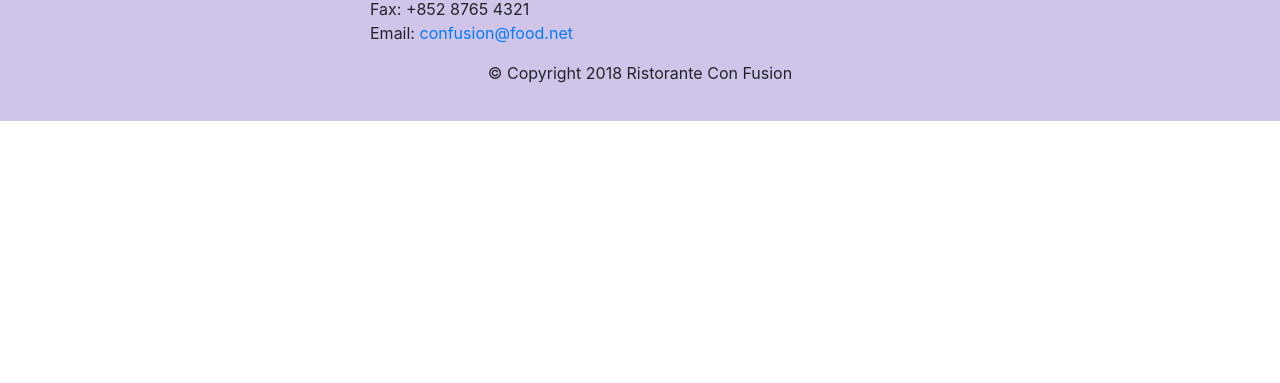
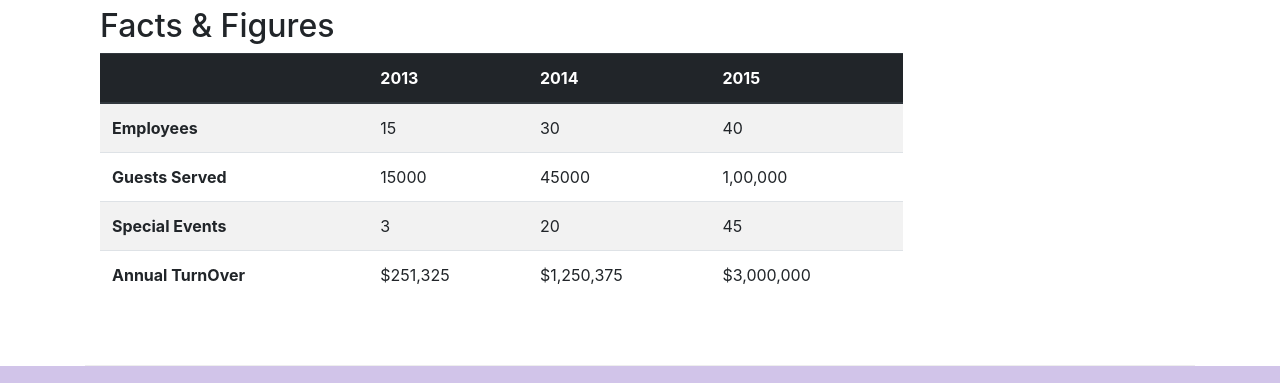
Before and after one commit to Akansha0211/Bootstrap4, a website: page aboutus.html in a window 1280 px wide. Shown: the part 1705-2088 px from the top of the page. Before the commit the page ends 1826 px from the top, so only its background shows below. Drawn offline with nearby package versions, Linux system fonts and the light colour scheme.

Commit message:
Tables and Cards

```diff
--- a/aboutus.html
+++ b/aboutus.html
@@ -70,7 +70,31 @@
                 <p>Started in 2010, Ristorante con Fusion quickly established itself as a culinary icon par excellence in Hong Kong. With its unique brand of world fusion cuisine that can be found nowhere else, it enjoys patronage from the A-list clientele in Hong Kong.  Featuring four of the best three-star Michelin chefs in the world, you never know what will arrive on your plate the next time you visit us.</p>
                 <p>The restaurant traces its humble beginnings to <em>The Frying Pan</em>, a successful chain started by our CEO, Mr. Peter Pan, that featured for the first time the world's best cuisines in a pan.</p>
             </div>
-            <div>
+            <div class="col-sm">
+                <div class="card">
+                    <h3 class="card-header bg-primary text-white">Facts At a Glance</h3>
+                    <div class="card-body">
+                        <dl class="row">
+                            <dt class="col-6">Started</dt>
+                            <dd class="col-6">3Feb. 2013</dd>
+                            <dt class="col-6">Major Stake Holder</dt>
+                            <dd class="col-6">HK Fine Food Inc.</dd>
+                            <dt class="col-6">Last Year TurnOver</dt>
+                            <dd class="col-6">$1,250,375</dd>
+                            <dt class="col-6">Employees</dt>
+                            <dd class="col-6">40</dd>
+                        </dl>
+                    </div>
+                </div>
+            </div>
+            <div class="col-12">
+                <div class="card card-body bg-light">
+                    <blockquote class="blockquote">
+                        <p class="mb-0">You better cut the pizza in four pieces
+                            because I'm not hungry enough to eat six.</p>
+                        <footer class="blockquote-footer">Yogi Berra,<cite title="Source Title">The Wit andWisdome of Yogi Berra, P.Pepe,Diversion Books,2014</cite></footer>
+                    </blockquote>
+                </div>
             </div>
         </div>
 
@@ -87,6 +111,50 @@
                 <h3>Alberto Somayya <small>Executive Chef</small></h3>
                 <p class="d-none d-sm-block">Award winning three-star Michelin chef with wide International experience having worked closely with whos-who in the culinary world, he specializes in creating mouthwatering Indo-Italian fusion experiences. He says, <em>Put together the cuisines from the two craziest cultures, and you get a winning hit! Amma Mia!</em></p>
             </div>
+       </div>
+       <div class="row row-content">
+           <div class="col-12 col-sm-9">
+               <h2>Facts &amp; Figures</h2>
+               <div class="table-responsive">
+                   <table class="table table-striped">
+                       <thead class="thead-dark">
+                           <tr>
+                               <th>&nbsp;</th>
+                               <th>2013</th>
+                               <th>2014</th>
+                               <th>2015</th>
+                           </tr>
+                       </thead>
+                       <tbody>
+                           <tr>
+                               <th>Employees</th>
+                               <td>15</td>
+                               <td>30</td>
+                               <td>40</td>
+                           </tr>
+                           <tr>
+                               <th>Guests Served</th>
+                               <td>15000</td>
+                               <td>45000</td>
+                               <td>1,00,000</td>
+                           </tr>
+                           <tr>
+                               <th>Special Events</th>
+                               <td>3</td>
+                               <td>20</td>
+                               <td>45</td>
+                           </tr>
+                           <tr>
+                               <th>Annual TurnOver</th>
+                               <td>$251,325</td>
+                               <td>$1,250,375</td>
+                               <td>$3,000,000</td>
+                           </tr>
+                       </tbody>
+                   </table>
+               </div>
+           </div>
+           <div class="col-12 col-sm-3"></div>
        </div>
 
     </div>
```
